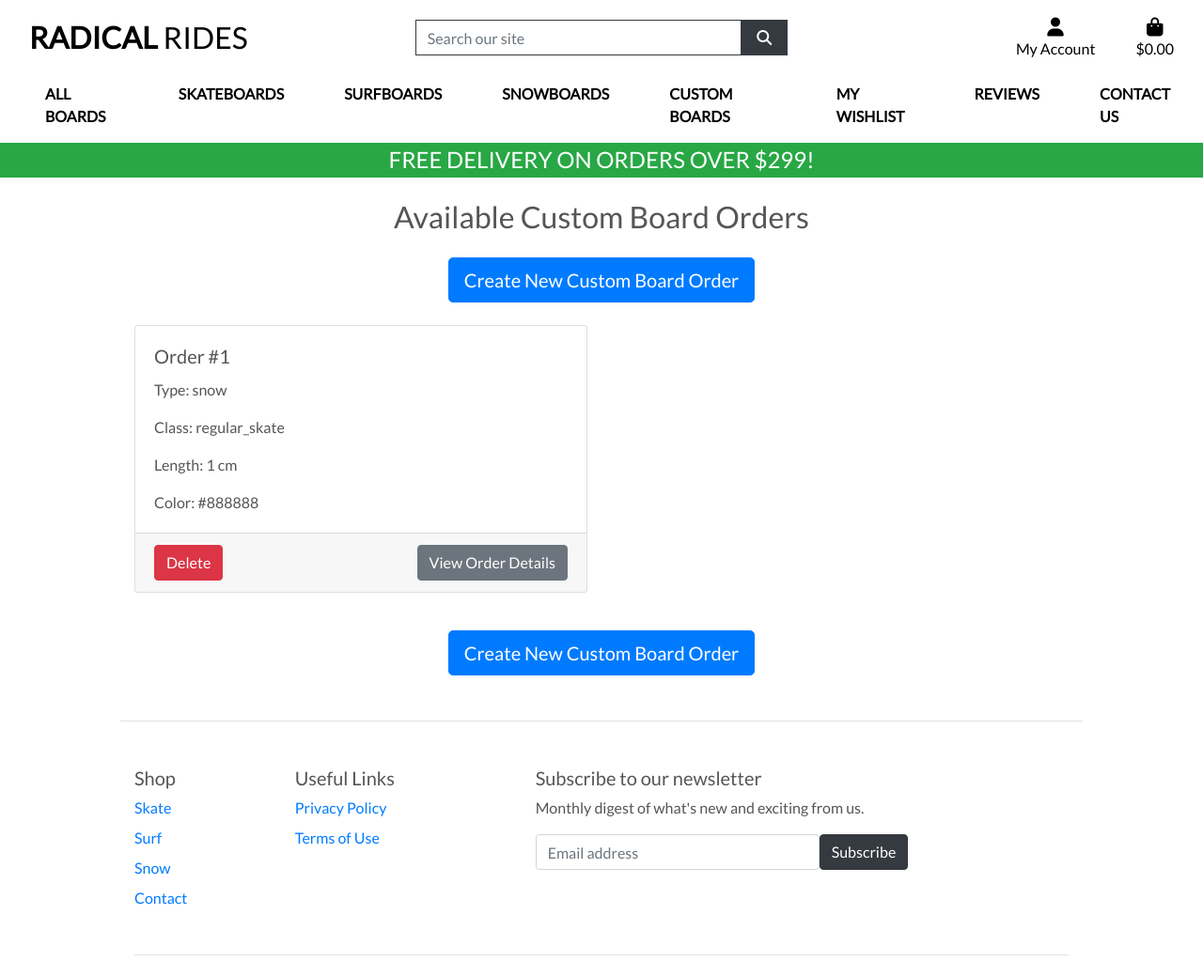
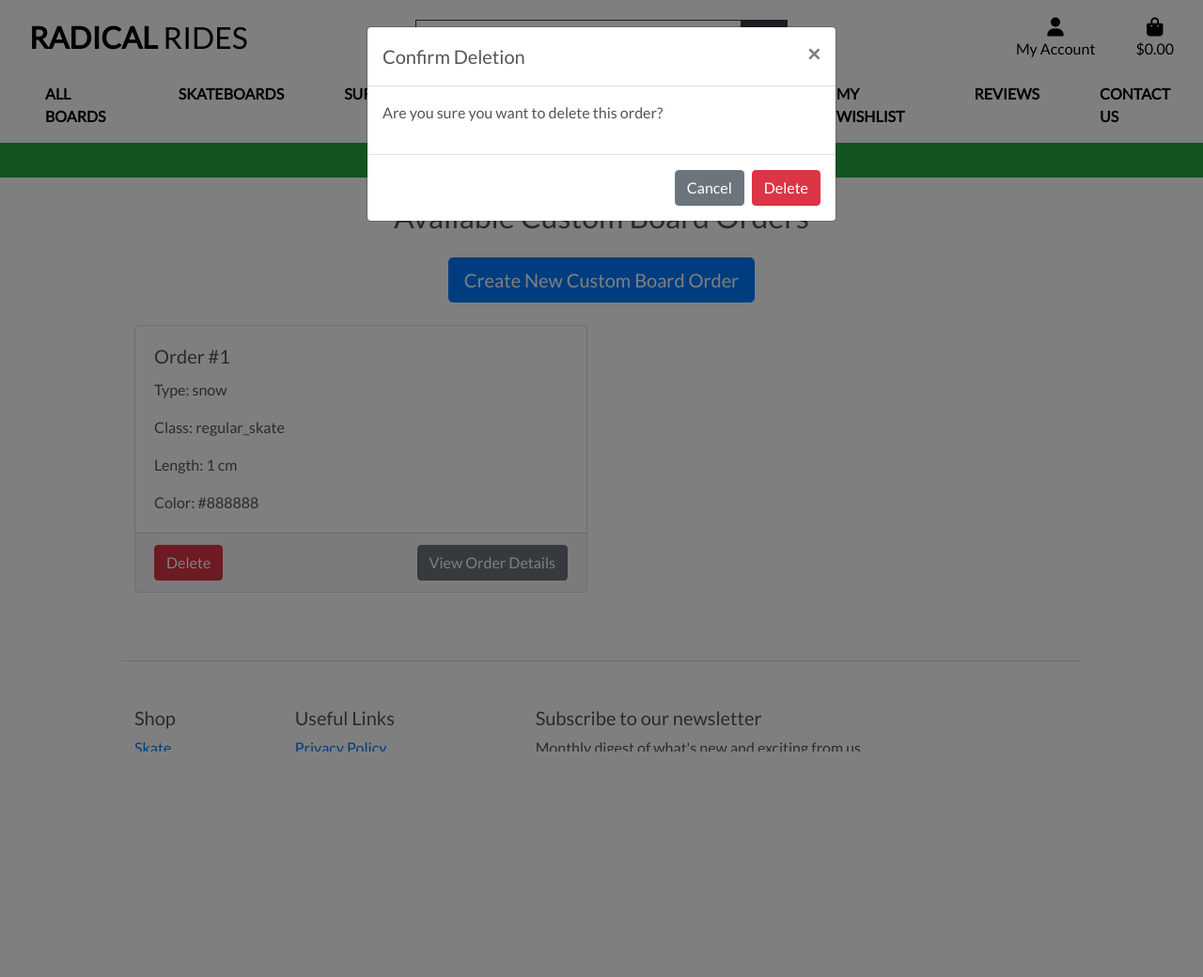
Before and after one commit to Xalil404/Radical_Rides, a Django app: page /custom/custom_orders/ in a window 1280 px wide, after a click on "Delete". Shown: the top 1040 px of the page at 94% size. After the commit the page ends 800 px from the top, so only its background shows below. Run offline with Django 3.2, Linux system fonts and the light colour scheme; a user stored in the database is signed in; tables that the repository leaves empty hold one stand-in row (values such as "Sample post"); some libraries are stand-ins or nearby versions.

Commit message:
Added custom order deletion function

```diff
--- a/custom/templates/custom/custom_orders.html
+++ b/custom/templates/custom/custom_orders.html
@@ -30,9 +30,9 @@
                         <p class="card-text">Color: {{ order.board_color }}</p>
                     </div>
                     <div class="card-footer d-flex justify-content-between align-items-center">
-                        <form method="post" action="">
+                        <form method="post" action="{% url 'delete_order' order.id %}">
                             {% csrf_token %}
-                            <button type="button" class="btn btn-danger delete-order" data-toggle="modal" data-target="#confirmDeleteModal" data-order-id="{{ order.id }}" data-delete-url="">
+                            <button type="button" class="btn btn-danger delete-order" data-toggle="modal" data-target="#confirmDeleteModal" data-order-id="{{ order.id }}" data-delete-url="{% url 'delete_order' order.id %}">
                                 Delete
                             </button>
                         </form>
@@ -44,18 +44,74 @@
     </div>
 
     {% if not custom_orders %}
-        <p class="text-center my-4">No available custom orders.</p>
+        <h3 class="text-center my-4">No available custom orders.</h3>
+        <p class="text-center my-4">Please note that custom board orders have to be reviewed by our designers prior to being fulfilled. Customer service will be in touch with you after you submit
+            your order.</p>
     {% endif %}
 
-    <div class="container text-center">
-    <a href="{% url 'create_custom' %}" class="btn btn-primary btn-lg mx-auto mt-3">Create New Custom Board Order</a>
-</div>
 </div>
 
 
+<!--Modal to confirm deletion-->
+<div class="modal fade" id="confirmDeleteModal" tabindex="-1" role="dialog" aria-labelledby="confirmDeleteModalLabel" aria-hidden="true">
+    <div class="modal-dialog" role="document">
+        <div class="modal-content">
+            <div class="modal-header">
+                <h5 class="modal-title" id="confirmDeleteModalLabel">Confirm Deletion</h5>
+                <button type="button" class="close" data-dismiss="modal" aria-label="Close">
+                    <span aria-hidden="true">&times;</span>
+                </button>
+            </div>
+            <div class="modal-body">
+                <p>Are you sure you want to delete this order?</p>
+            </div>
+            <div class="modal-footer">
+                <button type="button" class="btn btn-secondary" data-dismiss="modal">Cancel</button>
+                <a href="#" id="confirmDeleteButton" class="btn btn-danger">Delete</a>
+            </div>
+        </div>
+    </div>
+</div>
 
+<!-- JavaScript to Handle Modal -->
+<script>
+    $(document).ready(function () {
+        $('.delete-order').on('click', function (event) {
+            var button = $(this);
+            var orderId = button.data('order-id');
+            var deleteUrl = button.data('delete-url');
 
+            // Set the delete URL
+            $('#confirmDeleteButton').attr('data-delete-url', deleteUrl);
 
+            // Show the modal
+            $('#confirmDeleteModal').modal('show');
 
+            event.preventDefault(); // Prevent link click
+        });
+
+        // Handle deletion when the confirmation button in the modal is clicked
+        $('#confirmDeleteButton').on('click', function () {
+            var deleteUrl = $(this).data('delete-url');
+
+            // Perform the deletion using AJAX
+            $.ajax({
+                url: deleteUrl,
+                type: 'POST',
+                data: {'csrfmiddlewaretoken': '{{ csrf_token }}'},
+                success: function () {
+                    location.reload();
+                },
+                error: function () {
+                    // Handle error
+                    console.log('Error during deletion');
+                }
+            });
+
+            // Hide the modal
+            $('#confirmDeleteModal').modal('hide');
+        });
+    });
+</script>
 
 {% endblock %}
--- a/custom/urls.py
+++ b/custom/urls.py
@@ -12,4 +12,5 @@ urlpatterns = [
     path('custom_orders/', views.custom_orders, name='custom_orders'),
     path('create_custom/', views.create_custom_order, name='create_custom'),
     path('view_order/<int:order_id>/', views.view_order, name='view_order'),
+    path('delete_order/<int:order_id>/', views.delete_order, name='delete_order'),
 ] + static(settings.MEDIA_URL, document_root=settings.MEDIA_ROOT)
--- a/custom/views.py
+++ b/custom/views.py
@@ -3,7 +3,7 @@ from django.contrib.auth.decorators import login_required
 from .models import CustomBoardOrder
 from .forms import CustomOrderForm
 
-
+from django.http import JsonResponse
 
 # Create your views here.
 
@@ -30,3 +30,17 @@ def create_custom_order(request):
 def view_order(request, order_id):
     order = get_object_or_404(CustomBoardOrder, id=order_id)
     return render(request, 'custom/view_order.html', {'order': order})
+
+
+def delete_order(request, order_id):
+    order = get_object_or_404(CustomBoardOrder, id=order_id, user=request.user)
+
+    if request.method == 'POST':
+        order.delete()
+
+        if request.is_ajax():
+            return JsonResponse({'success': True})
+        else:
+            return redirect('custom_orders')
+
+    return render(request, 'custom/custom_orders.html', {'order': order})
```
Also changed, not shown: media/custom_board_images/black_big_GQsmIvi.png (added), media/custom_board_images/black_big_mGhemyT.png (added), media/custom_board_images/white_big.png (added).
